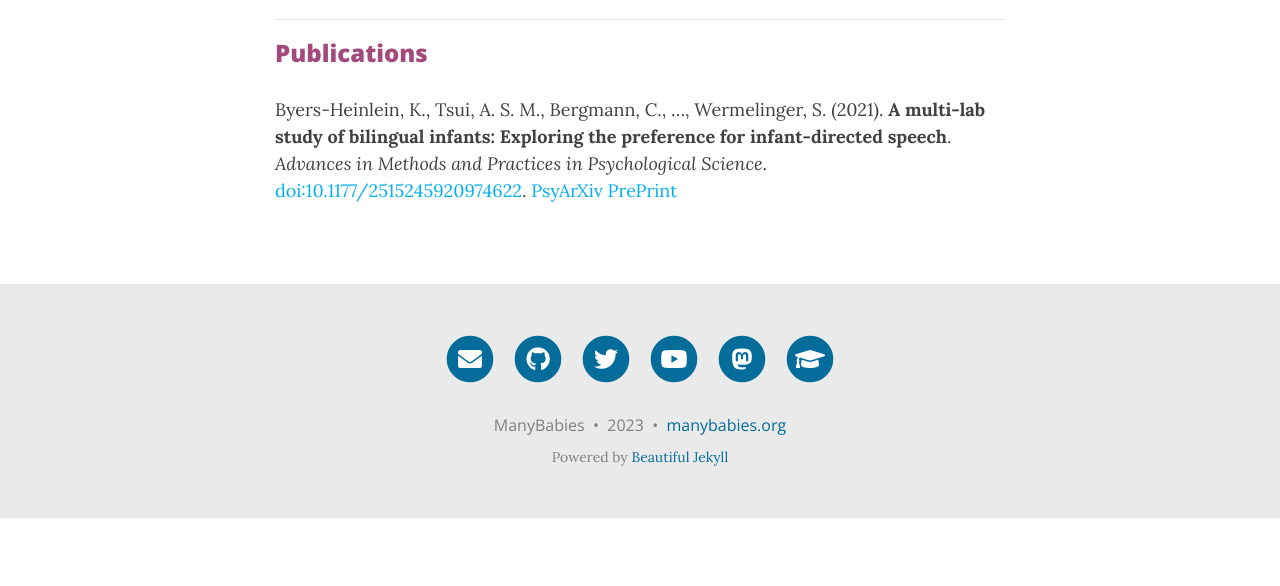
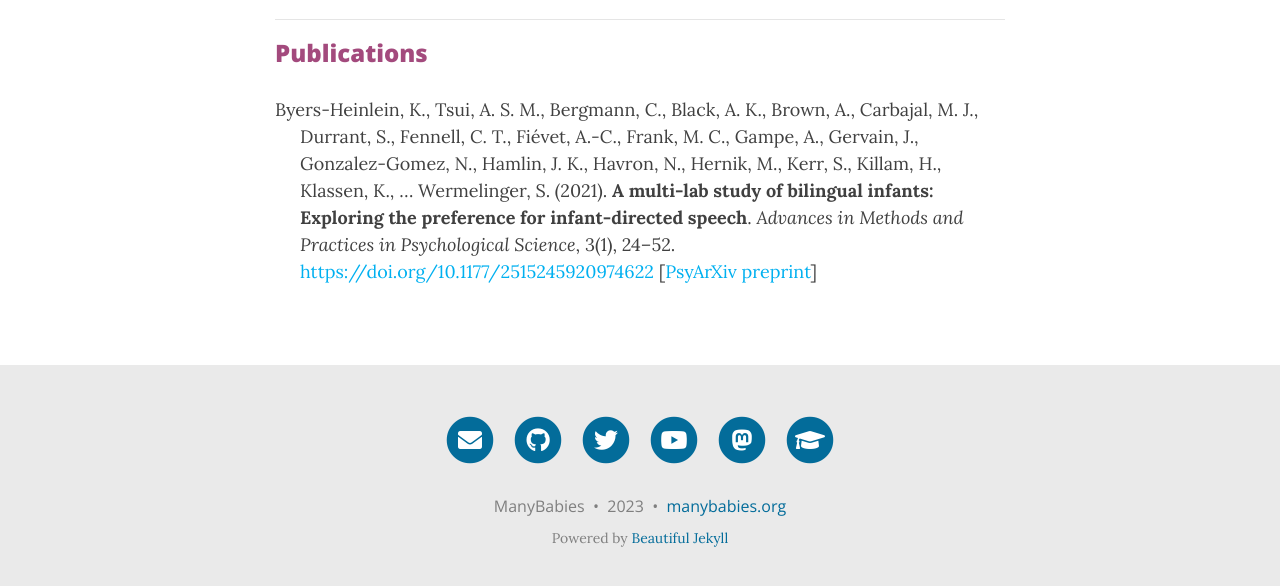
Before and after one commit to manybabies/manybabies.github.io, a Jekyll site: the page built from MB1B.md, in a window 1280 px wide and 900 px high, scrolled down 2375 px, cut to the strip 301-887 px from the top of the window. Built offline with Jekyll 4.4.1, drawn with Linux system fonts in a browser that asks for light colours; nearby versions of some CDN libraries; comment, search, counter and statistics services are not loaded; before the commit the page ends 3194 px from its top, so only the background shows below that.

Commit message:
update MB1B

```diff
--- a/MB1B.md
+++ b/MB1B.md
@@ -7,6 +7,10 @@
 
 <div class="container">
   <div class="row justify-content-around">
+    <div class="col-lg-4">
+      <br>
+      <img src="/assets/img/MB1_logo.png" width="150">
+    </div>
     <div class="col-lg-8">
       <h2>Project Overview</h2>
       <ul>
@@ -16,22 +20,17 @@
         <li><i>38 authors on</i> <a href="https://doi.org/10.1177/2515245920974622" target="_blank"><b>AMPPS</b></a> <i>publication</i></li>
       </ul>
     </div>
-    <div class="col-lg-4">
-      <br>
-      <img src="/assets/img/MB1_logo.png" width="150">
-    </div>
   </div>
 </div>
 
-<img style="float: right;" src="/assets/img/eyetracking_unicph_2yo_3_300px.jpg">
-In this project we used the diversity of bilingual infant experiences to explore the impact of different types of linguistic experience on infants’ Infant Directed Speech (IDS) preference over Adult Directed Speech (ADS).  We compared lab-matched samples of 333 bilingual and 384 monolingual infants’ preference for North-American English IDS, tested in 17 labs in 7 countries. Those infants were tested in two age groups: 6–9 months and 12–15 months.
+<p><img style="float: right;" src="/assets/img/eyetracking_unicph_2yo_3_300px.jpg">
+In this project we used the diversity of bilingual infant experiences to explore the impact of different types of linguistic experience on infants’ Infant Directed Speech (IDS) preference over Adult Directed Speech (ADS).  We compared lab-matched samples of 333 bilingual and 384 monolingual infants’ preference for North-American English IDS, tested in 17 labs in 7 countries. Those infants were tested in two age groups: 6–9 months and 12–15 months.</p>
 
-We found that bilingual and monolingual infants preferred IDS to ADS, and did not differ in terms of the overall magnitude of this preference. However, amongst bilingual infants who were acquiring North-American English (NAE) as a native language, greater exposure to NAE was associated with a stronger IDS preference, extending the previous finding from MB1 that monolinguals learning NAE as a native language showed a stronger preference than infants unexposed to NAE.
+<p>We found that bilingual and monolingual infants preferred IDS to ADS, and did not differ in terms of the overall magnitude of this preference. However, amongst bilingual infants who were acquiring North-American English (NAE) as a native language, greater exposure to NAE was associated with a stronger IDS preference, extending the previous finding from MB1 that monolinguals learning NAE as a native language showed a stronger preference than infants unexposed to NAE.</p>
 
 <img style="float: right;" src="/assets/img/mb1b_plot1_lq_replace.jpg">
-<br>
 
-Together, our findings indicate that IDS preference likely makes a similar contribution to monolingual and bilingual development, and that infants are exquisitely sensitive to the nature and frequency of different types of language input in their early environments.
+<p>Together, our findings indicate that IDS preference likely makes a similar contribution to monolingual and bilingual development, and that infants are exquisitely sensitive to the nature and frequency of different types of language input in their early environments.</p>
 
 
 ***
@@ -55,4 +54,5 @@
 
 ***
 ### Publications
-Byers-Heinlein, K., Tsui, A. S. M., Bergmann, C., ..., Wermelinger, S. (2021). **A multi-lab study of bilingual infants: Exploring the preference for infant-directed speech**. *Advances in Methods and Practices in Psychological Science*. [doi:10.1177/2515245920974622](https://doi.org/10.1177/2515245920974622). [PsyArXiv PrePrint](https://doi.org/10.31234/osf.io/sqh9d)
+
+<p style="padding-left: 25px; text-indent: -25px">Byers-Heinlein, K., Tsui, A. S. M., Bergmann, C., Black, A. K., Brown, A., Carbajal, M. J., Durrant, S., Fennell, C. T., Fiévet, A.-C., Frank, M. C., Gampe, A., Gervain, J., Gonzalez-Gomez, N., Hamlin, J. K., Havron, N., Hernik, M., Kerr, S., Killam, H., Klassen, K., … Wermelinger, S. (2021). <b>A multi-lab study of bilingual infants: Exploring the preference for infant-directed speech</b>. <i>Advances in Methods and Practices in Psychological Science</i>, 3(1), 24–52. <a href="https://doi.org/10.1177/2515245920974622" target="_blank">https://doi.org/10.1177/2515245920974622</a> [<a href="https://doi.org/10.31234/osf.io/sqh9d" target="_blank">PsyArXiv preprint</a>]</p>
```
Also changed, not shown: MB1.md (+2 -2 lines).
